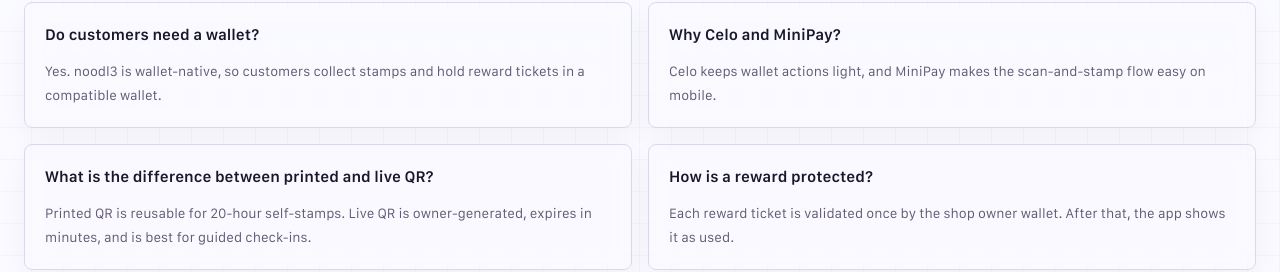
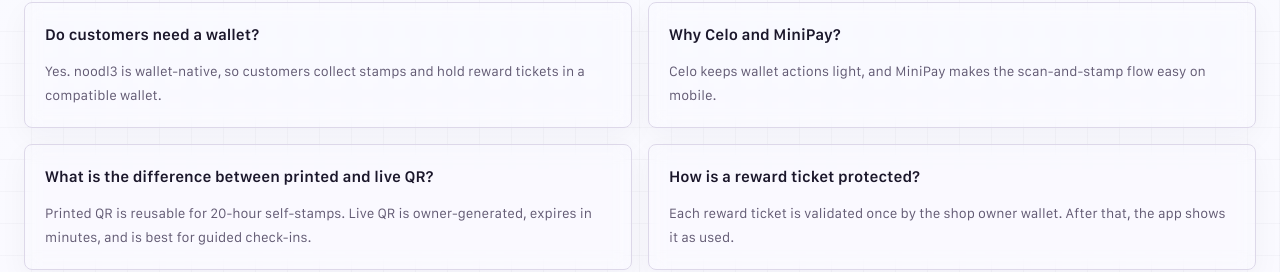
Before and after one commit to h4shisupply/celo-noodl3, a Next.js app: page / in a window 1280 px wide. Shown: the part 3168-3440 px from the top of the page. Built offline with nearby package versions, Linux system fonts and the light colour scheme; no server answers.

Commit message:
Clarify landing reward ticket FAQ

```diff
--- a/components/home-page.tsx
+++ b/components/home-page.tsx
@@ -804,7 +804,7 @@ const enHomeCopy: HomeCopy = {
         answer: "Printed QR is reusable for 20-hour self-stamps. Live QR is owner-generated, expires in minutes, and is best for guided check-ins."
       },
       {
-        question: "How is a reward protected?",
+        question: "How is a reward ticket protected?",
         answer: "Each reward ticket is validated once by the shop owner wallet. After that, the app shows it as used."
       },
       {
@@ -978,7 +978,7 @@ const ptHomeCopy: HomeCopy = {
         answer: "QR impresso é reutilizável para selos a cada 20 horas. QR ao vivo é gerado pelo lojista, expira em minutos e funciona melhor para check-ins guiados."
       },
       {
-        question: "Como a recompensa fica protegida?",
+        question: "Como o ticket de recompensa fica protegido?",
         answer: "Cada ticket de recompensa é validado uma vez pela carteira do lojista. Depois disso, o app mostra que ele já foi usado."
       },
       {
```
